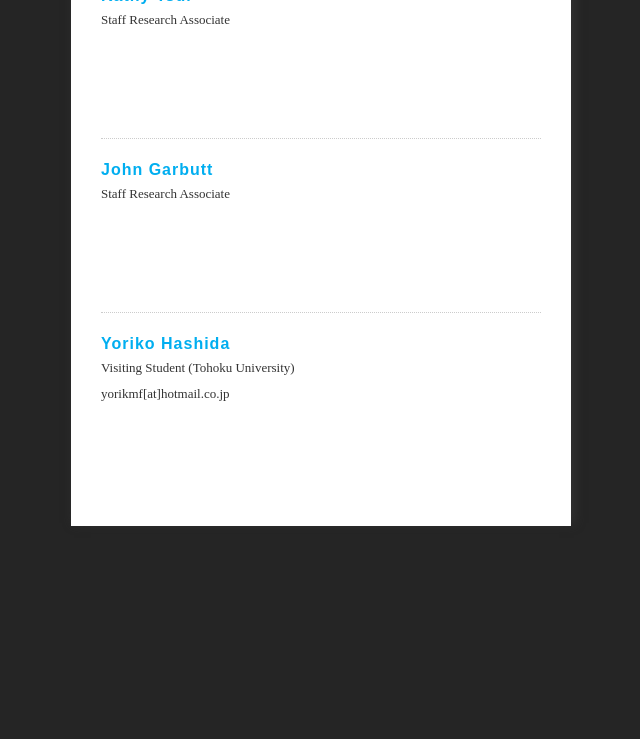
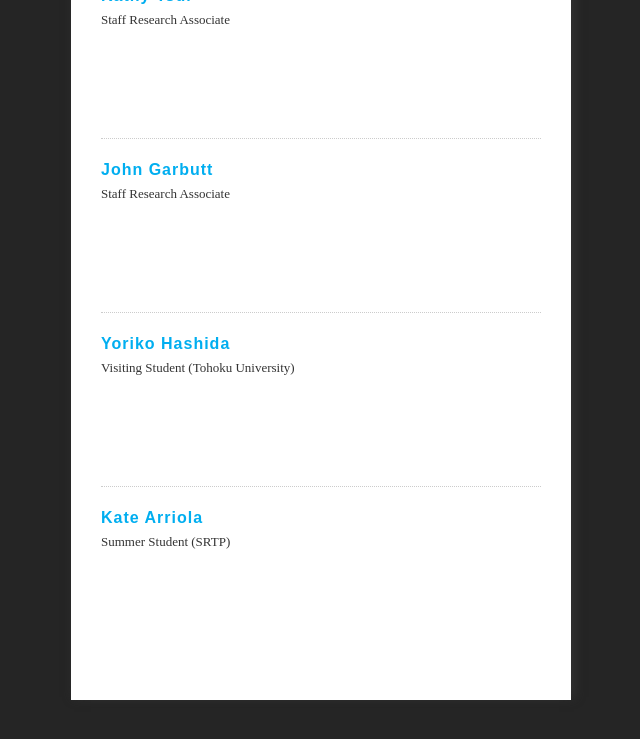
Before and after one commit to douglaslab/bionano.ucsf.edu, a Jekyll site: the page built from people.html, in a window 1280 px wide and 900 px high, scrolled down 3023 px. Shown: the top 739 px of the window, without its empty margins (4-644 px from the left). Built offline with Jekyll 4.4.1, drawn with Linux system fonts in a browser that asks for light colours; nearby versions of some CDN libraries.

Commit message:
add Kate

```diff
--- a/people.html
+++ b/people.html
@@ -245,10 +245,20 @@ description: The people working at the Douglas Lab at the University of Californ
 	<p class="text">
 		<small>
 			Visiting Student (Tohoku University)</br>
-			yorikmf[at]hotmail.co.jp</br>
 		</small>
 	</p>
 </div>
 
+<div class="biography">
+	<!-- <img src="/assets/images/portraits/kate.png" class="portrait" /> -->
+	<h4 class="title">
+		<a href="#">Kate Arriola</a>
+	</h4>
+	<p class="text">
+		<small>
+			Summer Student (SRTP)</br>
+		</small>
+	</p>
+</div>
 
 </div><!-- /biographies -->
```
